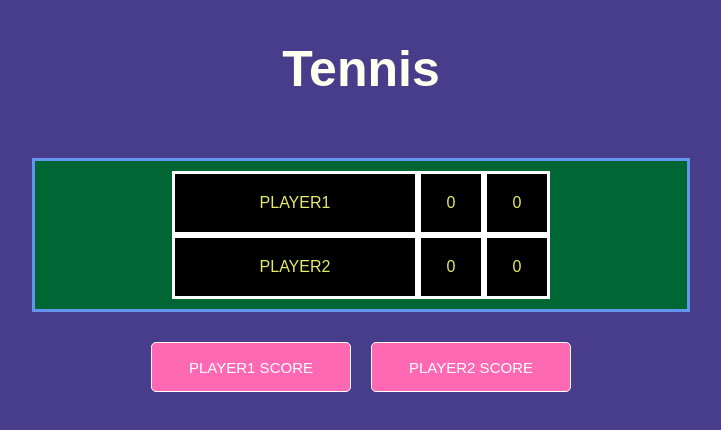
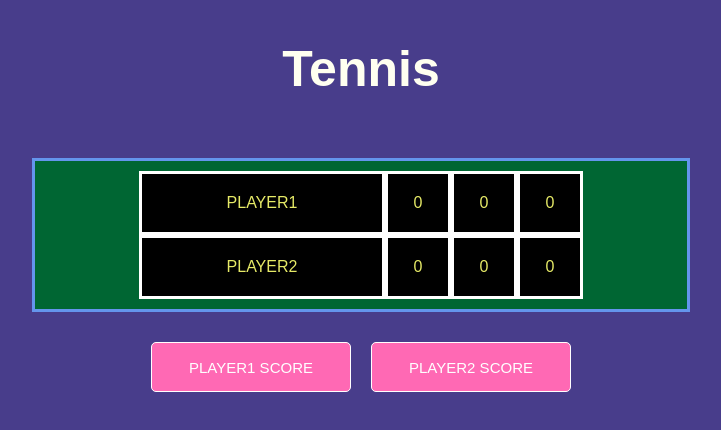
Before and after one commit to AlexJukes/react-tennis, a React app: page / in a window 1280 px wide. Shown: the top 430 px of the page, without its empty margins (279-1000 px from the left). Built offline with nearby package versions, Linux system fonts and the light colour scheme; the HTML template or start-up script is replaced by a standard one.

Commit message:
Add set scoring functionality (not including tie break)

```diff
--- a/package.json
+++ b/package.json
@@ -18,6 +18,7 @@
     "webpack-dev-middleware": "^1.12.1"
   },
   "devDependencies": {
+    "babel-plugin-transform-object-rest-spread": "^6.26.0",
     "babel-preset-es2015": "^6.24.1",
     "babel-preset-react": "^6.24.1",
     "css-loader": "^0.28.7",
--- a/src/components/PlayerDisplay.jsx
+++ b/src/components/PlayerDisplay.jsx
@@ -5,7 +5,7 @@ class PlayerDisplay extends React.Component {
   render() {
       return this.props.players.map(
         player => (
-          <div key={player} className="display-block player"> {player} </div>
+          <div contentEditable="true" key={player} className="display-block player"> {player} </div>
         )
       )
     }
--- a/src/components/ResetButton.jsx
+++ b/src/components/ResetButton.jsx
@@ -1,5 +1,4 @@
 import React from 'react'
-import PropTypes from 'prop-types'
 
 const ResetButton = ( { onResetClick }) => (
   <div className="buttons-display">
--- a/src/components/ScoreButton.jsx
+++ b/src/components/ScoreButton.jsx
@@ -1,5 +1,4 @@
 import React from 'react'
-import Button  from '../../node_modules/bootstrap/js/button.js'
 
 
 class ScoreButton extends React.Component {
--- a/src/components/containers/Scoreboard.jsx
+++ b/src/components/containers/Scoreboard.jsx
@@ -8,7 +8,14 @@ import WinnerDisplay from '../WinnerDisplay.jsx'
 import PlayerDisplay from '../PlayerDisplay.jsx'
 import ResetButton from '../ResetButton.jsx'
 
-const TennisDisplay = ({currentScore, games, winner, onScoreClick, onResetClick}) => {
+const TennisDisplay = ({
+    currentScore,
+    games,
+    sets,
+    winner,
+    onScoreClick,
+    onResetClick
+  }) => {
 
   return winner ?
   <div className = "winner-display">
@@ -26,6 +33,9 @@ const TennisDisplay = ({currentScore, games, winner, onScoreClick, onResetClick}
       <div className="games-display">
         <ScoreDisplay points={getDisplayPoints(games)}/>
       </div>
+      <div className="sets-display">
+        <ScoreDisplay points={getDisplayPoints(sets)}/>
+      </div>
     </div>
     <div className="buttons-display">
       <ScoreButtonsDisplay
@@ -36,24 +46,16 @@ const TennisDisplay = ({currentScore, games, winner, onScoreClick, onResetClick}
   </div>
 }
 
-const getDisplayPoints = (currentScore) => {
-  let points = [];
-  Object.keys(currentScore).forEach( player => {
-    points.push(currentScore[player])
+const getDisplayPoints = (points) => {
+  let displayPoints = [];
+  Object.keys(points).forEach( player => {
+    displayPoints.push(points[player])
   })
-  if(points.includes('adv')){
-    let index = points.indexOf('40')
-    points[index] = '--'
+  if(displayPoints.includes('adv')){
+    let index = displayPoints.indexOf('40')
+    displayPoints[index] = '--'
   }
-  return points
-}
-
-const getDisplayGames = (games) => {
-  let gameScore = [];
-  Object.keys(games).forEach( player => {
-    gameScore.push(games[player])
-  })
-  return gameScore
+  return displayPoints
 }
 
 const getDisplayPlayers = (score) => {
@@ -67,6 +69,7 @@ const getDisplayPlayers = (score) => {
 const mapStateToProps = state => ({
   currentScore: state.currentScore,
   games: state.games,
+  sets: state.sets,
   winner: state.winner
 });
 
--- a/src/index.js
+++ b/src/index.js
@@ -4,7 +4,6 @@ import {Provider} from 'react-redux'
 import {createStore} from 'redux'
 import tennisApp from './reducers'
 import App from './components/App.jsx'
-import Bootstrap from 'bootstrap'
 require('./stylesheets/style.scss')
 
 let store = createStore(tennisApp)
--- a/src/scoreCalculator.js
+++ b/src/scoreCalculator.js
@@ -3,37 +3,61 @@ import {initialState} from './reducers.js'
 export function calculateScore(player = '', state = {}) {
 
   const currentScore = state.currentScore
-  const resetCurrentScore = initialState.currentScore
+  const resetCurrentScore = { player1: "0", player2: "0"}
+  const resetGames = { player1: 0, player2: 0}
   const games = state.games
   const winner = state.winner
   const opposingPlayer = player === 'player1' ? 'player2' : 'player1'
   const deuce = currentScore[player] === '40' && currentScore[opposingPlayer] === '40'
-  const gamePoint = (currentScore[player] === 'adv' || (currentScore[player] === '40' && !deuce ))
+  const isGamePoint = (currentScore[player] === 'adv' || (currentScore[player] === '40' && !deuce ))
 
   function updateState(newState) {
     return Object.assign({}, state, newState)
   }
 
-  function scoreIncrease(currentScore) {
+  function isSetGame(state) {
+    return state.games[player] >= 5 && (state.games[player] - 1) >= state.games[opposingPlayer]
+  }
+
+
+  function winGame(player, currentState) {
+    if(isSetGame(currentState)){
+      return winSet(player, currentState)
+    }
+    return Object.assign({}, currentState,
+      {
+        currentScore: resetCurrentScore,
+        games: Object.assign({},
+          currentState.games,
+          {[player]: currentState.games[player] + 1}
+        )
+      }
+    )
+  }
+
+  function winSet(player, currentState) {
+    return Object.assign({}, currentState,
+      {
+        currentScore: resetCurrentScore,
+        games: resetGames,
+        sets: Object.assign({},
+          currentState.sets,
+          {[player]: currentState.sets[player] + 1}
+        )
+      }
+    )
+  }
+
+  function pointIncrease(currentScore) {
     const scoreTable = {'0': '15', '15':'30', '30':'40'}
     return deuce ? 'adv' : scoreTable[currentScore]
-  }
-
-  function winGame(player) {
-    const newGameState=  Object.assign(
-      {},
-      state,
-      {currentScore: resetCurrentScore}
-    )
-    newGameState.games[player]++
-    return updateState(newGameState)
   }
 
   function playerScores() {
     return Object.assign(
       {},
       currentScore,
-      {[player]: scoreIncrease(currentScore[player])}
+      {[player]: pointIncrease(currentScore[player])}
     )
   };
 
@@ -41,8 +65,8 @@ export function calculateScore(player = '', state = {}) {
     return updateState({currentScore: {player1: '40', player2: '40'}})
   }
 
-  if(gamePoint) {
-    return winGame(player)
+  if(isGamePoint) {
+    return winGame(player, state)
   }
 
   return updateState({ currentScore: playerScores() })
--- a/src/stylesheets/style.scss
+++ b/src/stylesheets/style.scss
@@ -46,7 +46,7 @@ h1 {
   text-transform: uppercase;
 }
 
-.points-display, .games-display {
+.points-display, .games-display, .sets-display {
   display: inline-block;
   margin: 0 20 0 20;
 }
```
Also changed, not shown: .babelrc, 1 other file (tests, documents, lock files or other folders).
